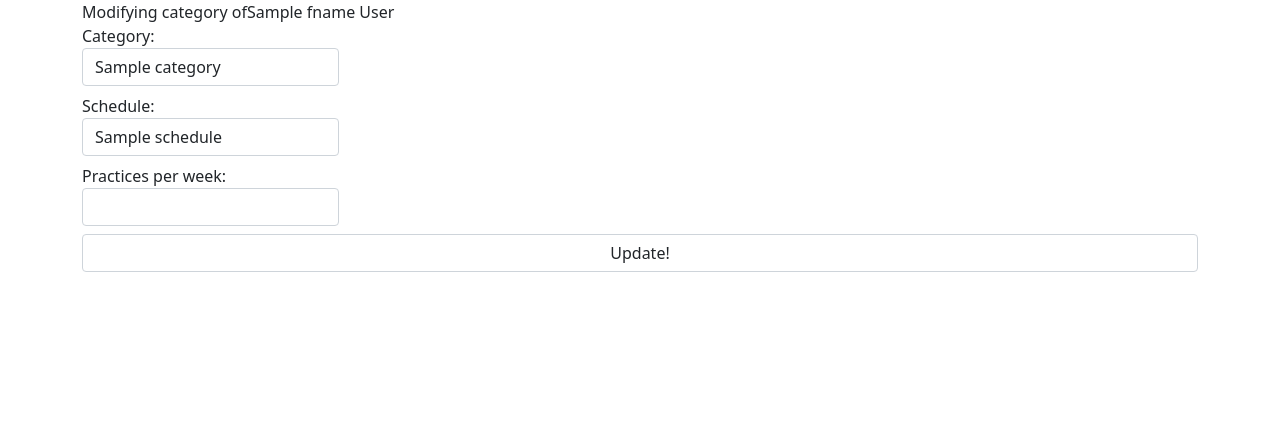
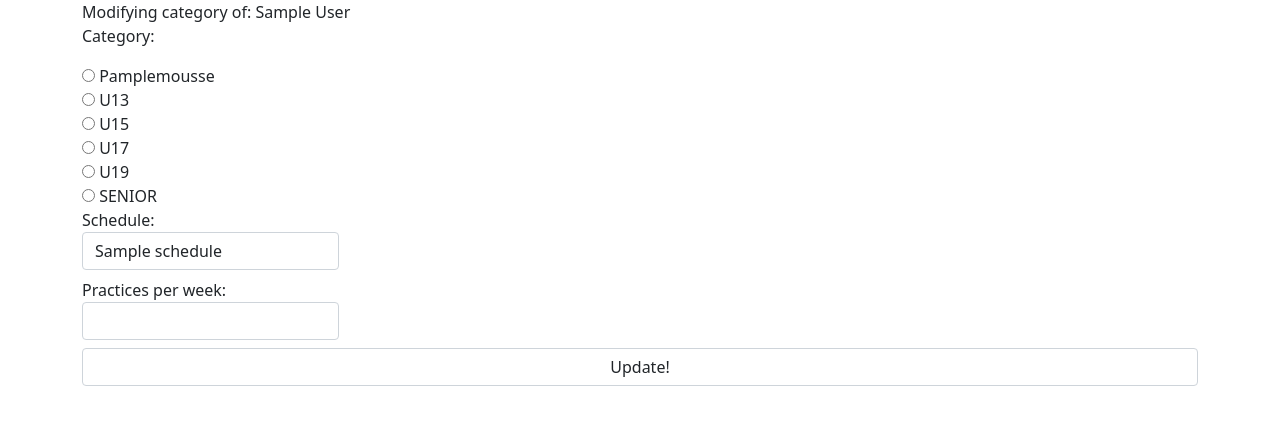
Before and after one commit to vkkGH/Sys-Dev-Project, a PHP site: the page made by app/views/Category/update.php in a window 1280 px wide. Shown: the top 425 px of the page. Run offline with PHP 8.4, Linux system fonts and the light colour scheme; the template is opened without the code that fills it: most values are stand-ins (such as "Sample title", 1, 10 or a date in 2020).

Commit message:
fixed update

```diff
--- a/app/views/Category/update.php
+++ b/app/views/Category/update.php
@@ -15,12 +15,30 @@
 
 
 		<?php
-			echo "Modifying category of" . $data->fname . ' '. $data->lname;
+			echo "Modifying category of: " . $data->first_name . ' '. $data->last_name;
 
 		?>
 
 		<form method='post' action=''>
-		<label class='form-label'>Category:<input type='text' name='category' class='form-control' value='<?= $data->category?>' /></label><br>
+			<p>Category:</p>
+		<input type="radio" id="pamplemousse" name="category" value="PAMPLEMOUSSE">
+ 		<label for="pamplemousse">Pamplemousse</label><br>
+ 		<input type="radio" id="u13" name="category" value="U13" >
+ 		<label for="u13">U13</label><br>
+
+ 		<input type="radio" id="u15" name="category" value="U15" >
+ 		<label for="u15">U15</label><br>
+
+ 		<input type="radio" id="u17" name="category" value="U17" >
+ 		<label for="u17">U17</label><br>
+
+ 		<input type="radio" id="u19" name="category" value="U19" >
+ 		<label for="u19">U19</label><br>
+
+ 		<input type="radio" id="senior" name="category" value="SENIOR" >
+ 		<label for="senior">SENIOR</label><br>
+
+
 		<label class='form-label'>Schedule:<input type='text' name='schedule' class='form-control' value='<?= $data->schedule?>' /></label><br>
 		<label class='form-label'>Practices per week:<input type='number' name='practices_per_week' class='form-control' value='<?= $data->practices_per_week?>' /></label><br>
 		<input type="submit" name='action' value='Update!' class='form-control' />
--- a/app/views/shared/navigation.php
+++ b/app/views/shared/navigation.php
@@ -14,6 +14,7 @@
 	<div id="mySidenav" class="sidenav">
 		  <a href="javascript:void(0)" class="closebtn" onclick="closeNav()">&times;</a>
 		  <a href='/Customer/index'> Customer index </a>
+		  <a href='/Category/getPamplemousse'> Pamplemousse Category </a>
 		  <a href='/Category/getU13'> U13 Category </a>
 		  <a href='/Category/getU15'> U15 Category </a>
 		  <a href='/Category/getU17'> U17 Category </a>
```
Also changed, not shown: app/controllers/Category.php (+7 -0 lines), app/models/Category.php (+16 -0 lines).
